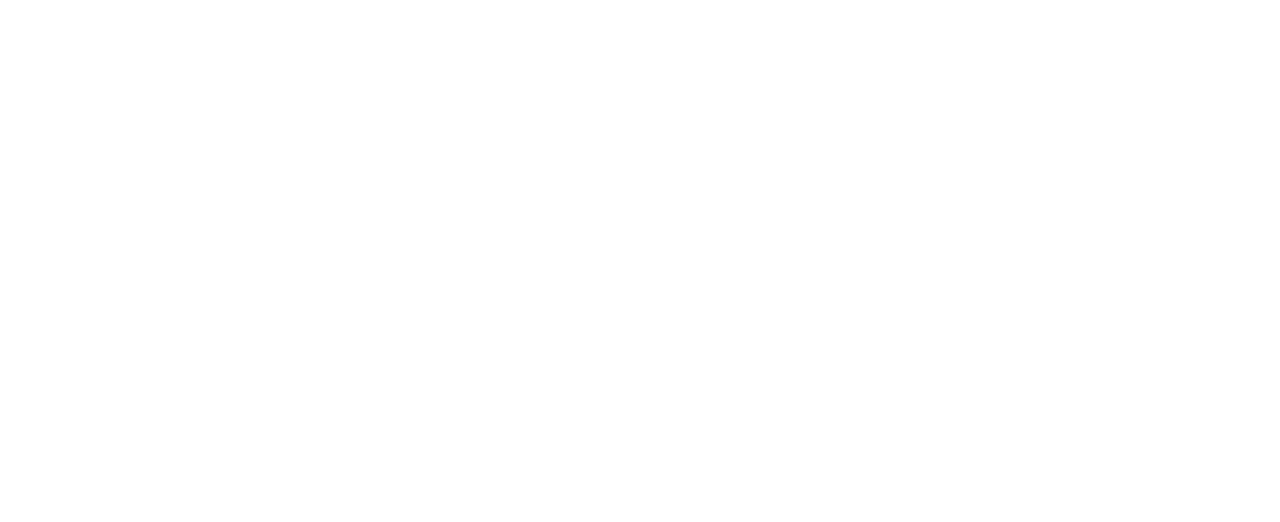
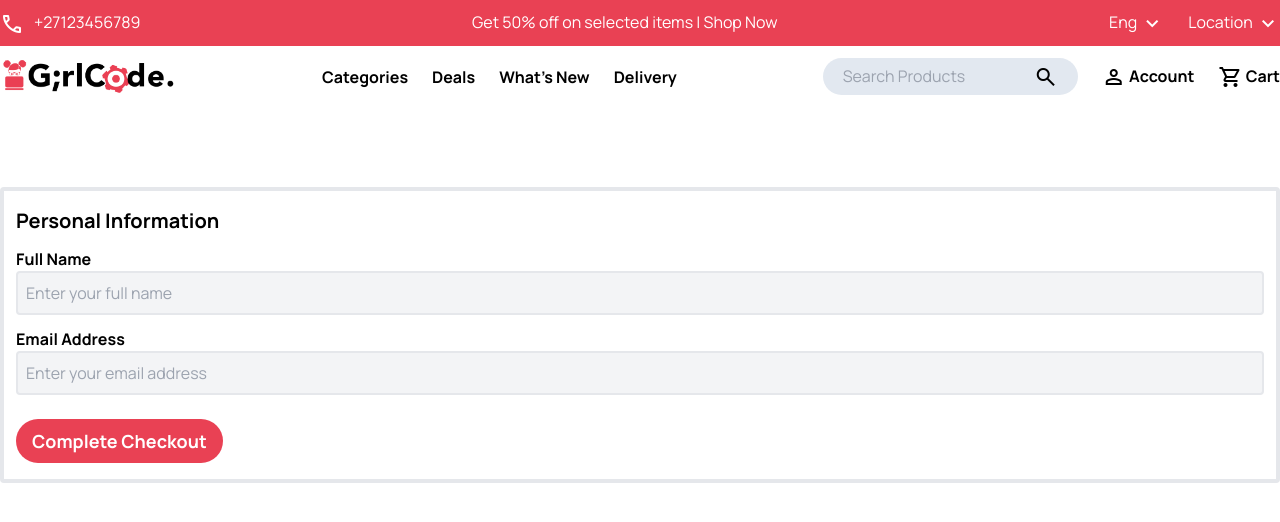
Before and after one commit to GirlCodeZA/girlcode-store, a React (Vite) app: page /checkout in a window 1280 px wide. Before the commit this address had no page. Shown: the top 522 px of the page. Built offline with nearby package versions, Linux system fonts and the light colour scheme.

Commit message:
Added Checkout page

```diff
--- a/src/App.jsx
+++ b/src/App.jsx
@@ -4,6 +4,7 @@
 import Category from './pages/Category'
 import Product from './pages/Product'
 import Cart from './pages/Cart'
+import Checkout from './pages/Checkout'
 
 function App() {
 
@@ -14,6 +15,7 @@
                 <Route path='/category/:catSlug' element={<Category />} />
                 <Route path='/product/:prodSlug' element={<Product />} />
                 <Route path='/cart' element={<Cart />} />
+                <Route path='/checkout' element={<Checkout />} />
             </Routes>
         </>
     )
--- a/src/pages/Cart.jsx
+++ b/src/pages/Cart.jsx
@@ -1,5 +1,6 @@
 import { useEffect, useState } from "react"
 import MainLayout from "../layouts/MainLayout"
+import { Link } from "react-router-dom"
 
 const Cart = () => {
     const [currCart, setCurrCart] = useState([])
@@ -83,6 +84,9 @@
                         <div className="text-xl font-bold uppercase">Total :</div>
                         <div className="text-xl font-bold">R{currTotal}</div>
                     </div>
+                    <div className="mt-5">
+                        <Link to="/checkout" className="btn bg-girlcode-pink text-white text-lg">Checkout</Link>
+                    </div>
                 </div>
             </section>
         </MainLayout>
--- /dev/null
+++ b/src/pages/Checkout.jsx
@@ -0,0 +1,47 @@
+import MainLayout from "../layouts/MainLayout"
+
+const Checkout = () => {
+    const submitForm = (evt) => {
+        evt.preventDefault()
+
+        const form = evt.target
+
+        const formData = new FormData(form)
+
+        const cartArray = localStorage.getItem('cart')
+
+        formData.append('cart', cartArray)
+
+        fetch(`${import.meta.env.VITE_API_URL}/submit_cart`, {
+            method: "POST",
+            body: formData
+        }).then(resp => {
+            console.log(resp)
+        }).catch (error => {
+            console.log(error)
+        })
+    }
+
+    return (
+        <MainLayout>
+            <section className="py-20">
+                <div className="container mx-auto">
+                    <form className="border-4 rounded py-4 px-3" onSubmit={submitForm} >
+                        <h2 className="font-bold text-xl">Personal Information</h2>
+                        <div className="mt-3">
+                            <label htmlFor="fullname" className="font-bold">Full Name</label>
+                            <input type="text" name="fullname" placeholder="Enter your full name" className="block w-full border-2 bg-gray-100 p-2 rounded" required />
+                        </div>
+                        <div className="mt-3">
+                            <label htmlFor="emailaddress" className="font-bold">Email Address</label>
+                            <input type="email" name="emailaddress" placeholder="Enter your email address" className="block w-full border-2 bg-gray-100 p-2 rounded" required />
+                        </div>
+                        <button type="submit" className="btn bg-girlcode-pink text-white text-lg mt-6">Complete Checkout</button>
+                    </form>
+                </div>
+            </section>
+        </MainLayout>
+    )
+}
+
+export default Checkout
```
Also changed, not shown: 1 other file (tests, documents, lock files or other folders).
